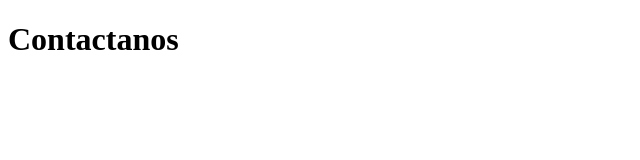
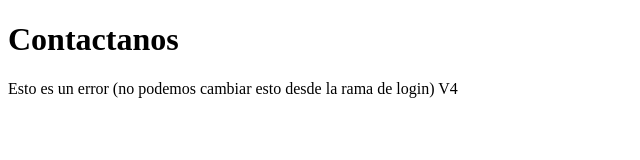
Before and after one commit to BPprogramer/hellogit, a plain HTML site: page contact.html in a window 1280 px wide. Shown: the whole page, without its empty margins (0-640 px from the left). Drawn offline with Linux system fonts and the light colour scheme.

Commit message:
commit v4

```diff
--- a/contact.html
+++ b/contact.html
@@ -7,5 +7,6 @@
 </head>
 <body>
     <h1>Contactanos</h1>
+    <p>Esto es un error (no podemos cambiar esto desde la rama de login) V4</p>
 </body>
 </html>
```
